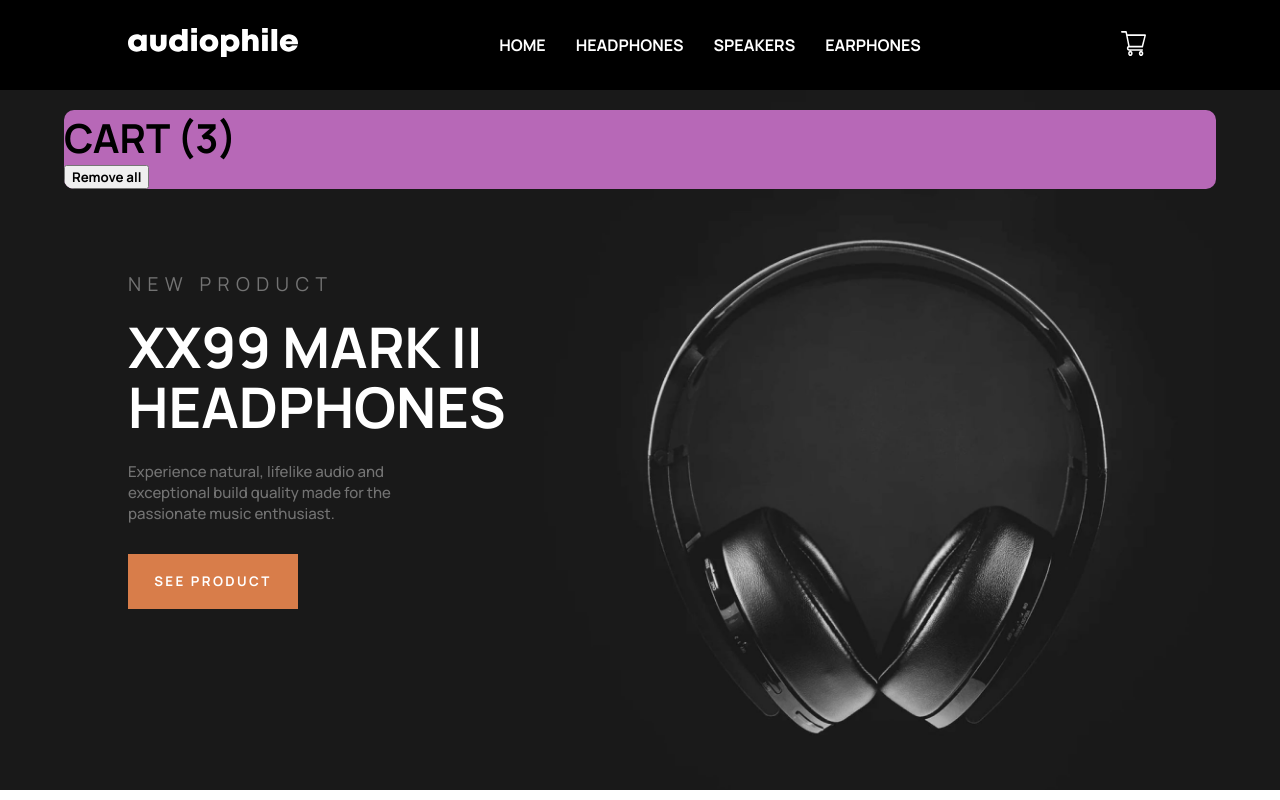
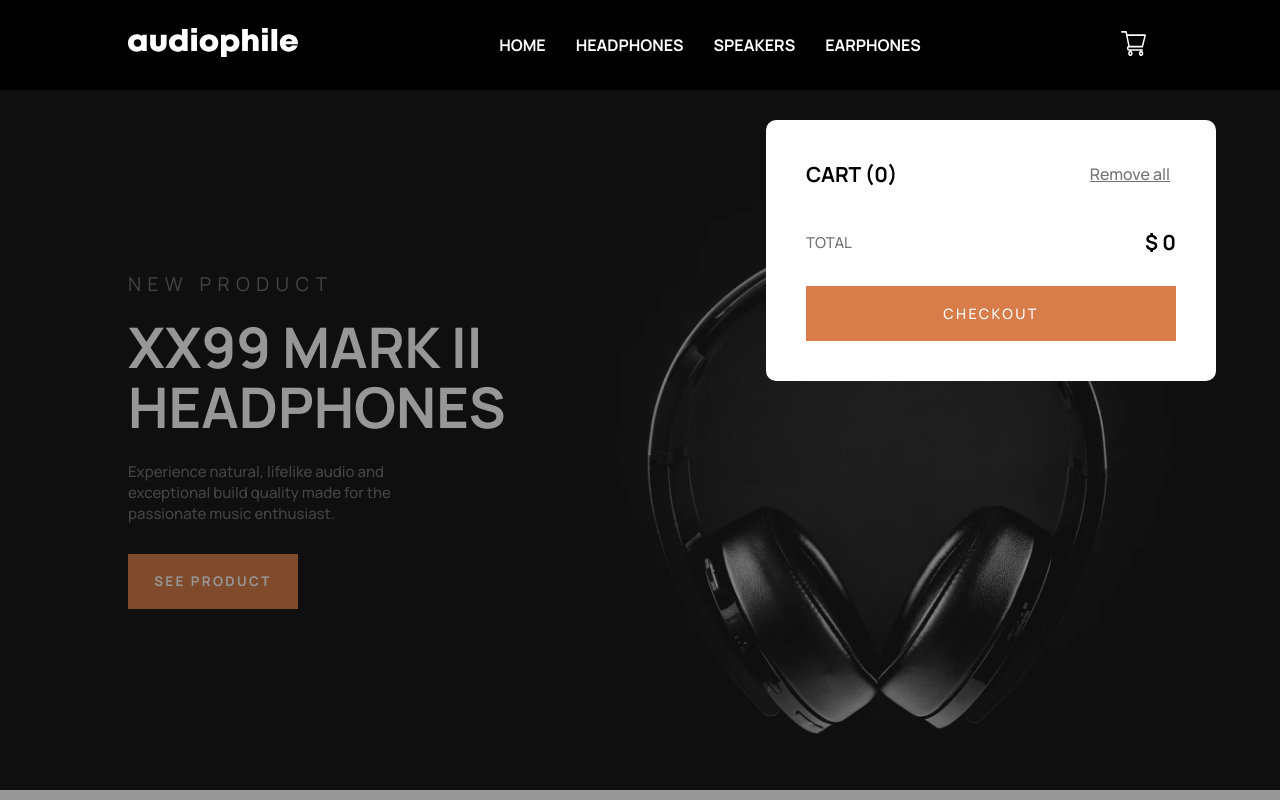
Before and after one commit to DylanNicolet/audiophile_website_frontendmentor.io, a React app: page / in a window 1280 px wide. Both pictures are taken after a click on the button 1131 px from the left and 45 px from the top of the page. Shown: the top 800 px of the page. Built offline with nearby package versions, Linux system fonts and the light colour scheme.

Commit message:
Worked on: Cart

```diff
--- a/src/App.jsx
+++ b/src/App.jsx
@@ -43,7 +43,6 @@ export default function App(){
 
     return(
         <section className="app">
-            <Cart />
             <ScrollToTop />
             <Shade />
             <Header />
--- a/src/components/Cart.jsx
+++ b/src/components/Cart.jsx
@@ -2,13 +2,43 @@ import React from "react"
 import { useSelector } from "react-redux"
 
 export default function Cart() {
-
+    //States
+    let [ totalCart, setTotalCart ] = React.useState( 0 )
+    let [ cartData, setCartData ] = React.useState( JSON.parse( localStorage.getItem( "cartData" ) || "[]" ) )
 
     //Get screenwidth from REDUX
-    const screenWidth = useSelector(state => state.appState.screenWidth)
+    const screenWidth = useSelector( state => state.appState.screenWidth )
 
-    let cartData = JSON.parse( localStorage.getItem( "cartData" ) || "[]" )
-    console.log( cartData )
+    //Determine total cart amount
+    React.useEffect( () => {
+        setTotalCart(0)
+        cartData.map( ( product ) => {
+            setTotalCart( ( prev ) => ( prev + (product.price * product.amount) ) )
+        } )
+    }, [cartData] )
+
+    //Update localStorage automatically when cartData changes
+    React.useEffect(() => {
+        localStorage.setItem("cartData", JSON.stringify(cartData))
+    }, [cartData] )
+
+    function decrementCounter( index ) {
+        if ( cartData[ index ].amount > 0 ) {
+            let newCart = cartData.slice()
+            newCart[ index ].amount = newCart[ index ].amount - 1
+            setCartData(newCart)
+        }
+    }
+
+    function increaseCounter( index ) {
+        let newCart = cartData.slice()
+        newCart[ index ].amount = newCart[ index ].amount + 1
+        setCartData(newCart)
+    }
+
+    function resetCart() {
+        setCartData([])
+    }
 
     let products = cartData.map( ( product, index ) => {
 
@@ -21,44 +51,47 @@ export default function Cart() {
             source = "/assets/product-" + product.slug + "/desktop/image-product.jpg"
         }
 
+        //Remove last word of product's name to match Figma model
+        let lastIndex = product.name.lastIndexOf(" ");
+        let productName = product.name.substring(0, lastIndex);
+
         return (
             <section className="product" key={index}>
 
                 <img src={source} alt="image" className="product__image"/>
 
                 <section className="title-and-price">
-                    <h3 className="title">{ product.name }</h3>
-                    <p className="price">{"$ " + product.totalPrice.toLocaleString()}</p>
+                    <h3 className="title">{ productName }</h3>
+                    <p className="price">{"$ " + (product.price * product.amount).toLocaleString()}</p>
                 </section>
 
                 <section className="counter">
-                        <button className="counter__button" onClick={decrementCounter}>-</button>
+                        <button className="counter__button" onClick={e => decrementCounter(index)}>-</button>
                         <p className="counter__number">{product.amount}</p>
-                        <button className="counter__button" onClick={increaseCounter}>+</button>
+                        <button className="counter__button" onClick={e => increaseCounter(index)}>+</button>
                 </section>
 
             </section>
         )
     } )
 
-    function decrementCounter() {
-
-    }
-
-    function increaseCounter() {
-
-    }
-
     return (
-        <section className="modal-cart" style={{ "display": "block" }}>
+        <section className="modal-cart">
             <section className="header">
-                <h2 className="title">CART (3)</h2>
-                <button className="button-remove-all">Remove all</button>
+                <h2 className="title">CART ({cartData.length})</h2>
+                <button className="button-remove-all" onClick={resetCart}>Remove all</button>
             </section>
 
             <section className="products-block">
                 {products}
             </section>
+
+            <section className="total-container">
+                <p className="total">TOTAL</p>
+                <p className="total-amount">$ {totalCart}</p>
+            </section>
+
+            <button id="button-checkout" className="button--light">CHECKOUT</button>
         </section>
     )
 }
--- a/src/components/Shade.jsx
+++ b/src/components/Shade.jsx
@@ -8,6 +8,10 @@ export default function Shade(){
 
         if ($('.mobile-nav').css('display') == 'block'){
             $(".mobile-nav").slideToggle(700);
+        }
+
+        if ($('.modal-cart').css('display') == 'block'){
+            $(".modal-cart").fadeToggle(700);
         }
 
         setTimeout(() => {
--- a/src/layout/Header.jsx
+++ b/src/layout/Header.jsx
@@ -7,22 +7,23 @@ import brandLogo from "../assets/shared/desktop/logo.svg"
 import cartIcon from "../assets/shared/desktop/icon-cart.svg"
 import CategoryNav from "../components/CategoryNav"
 import DeployedNav from "../components/DeployedNav"
+import Cart from "../components/Cart"
 
 
 export default function Header(){
-    const screenWidth = useSelector(state => state.appState.screenWidth)
+    const screenWidth = useSelector( state => state.appState.screenWidth )
+
+    let [CartIsOpen, setCartIsOpen] = React.useState(false)
 
     //Open or close mobile menu on hamburger click
     function toggleMenu(){
         $(".mobile-nav").slideToggle(700);
-
-        setTimeout(() => {
-            $(".shade").fadeToggle(700);
-        }, 200)
+        $(".shade").fadeToggle(700);
     }
 
     function toggleCart() {
-        $( ".cart-modal" ).fadeToggle( 700 );
+        setCartIsOpen( ( prev ) => ( !prev ) )
+        $(".shade").fadeToggle(300);
     }
 
     return(
@@ -46,6 +47,8 @@ export default function Header(){
             <section className="mobile-nav" style={{"display" : "none"}}>
                 <CategoryNav header={true} />
             </section>
+
+            {CartIsOpen && <Cart />}
         </header>
     )
 }
--- a/src/pages/ProductPage.jsx
+++ b/src/pages/ProductPage.jsx
@@ -10,11 +10,16 @@ export default function ProductPage() {
     let { productSlug } = useParams()
 
     //Filter all received data, for this product only
-    let product = data.filter( ( product ) => { if ( product.slug == productSlug ) { return product } } )[ 0 ]
+    const { pathname } = useLocation();
 
     //States
     let [ counterNumber, setCounterNumber ] = React.useState( 1 )
     let [ price, setPrice ] = React.useState( product.price )
+    let [ product, setProduct ] = React.useState( data.filter( ( product ) => { if ( product.slug == productSlug ) { return product } } )[ 0 ] )
+
+    React.useEffect(() => {
+        setProduct( data.filter( ( product ) => { if ( product.slug == productSlug ) { return product } } )[ 0 ] )
+    }, [pathname]); //TEST THIS TOMORROW
 
     //Get screenwidth from REDUX
     const screenWidth = useSelector(state => state.appState.screenWidth)
@@ -46,7 +51,7 @@ export default function ProductPage() {
         let newCartData = {
             id: product.id,
             amount: counterNumber,
-            totalPrice: price,
+            price: product.price,
             name: product.name,
             slug: product.slug
         }
--- a/src/sass/components/_Cart.scss
+++ b/src/sass/components/_Cart.scss
@@ -1,7 +1,7 @@
 @use "../utils" as u;
 
 .modal-cart{
-    background-color: rgb(183, 104, 183);
+    background-color: u.$color-background-secondary;
     position: fixed;
     width: 90%;
     max-height: 80%;
@@ -9,12 +9,143 @@
     top: 110px;
     left: 5%;
     border-radius: 10px;
+    z-index: 2;
+    padding: 7%;
+    color: u.$color-secondary;
 
-    .products-block{
-        .product{
-            .product__image{
-                width: 20%;
+    &::-webkit-scrollbar {
+        display: none;
+    }
+
+    @include u.tablet-only{
+        width: 50%;
+        left: auto;
+        right: 5%;
+        padding: 5%;
+        top: 120px;
+    }
+
+    @include u.desktop-only{
+        width: 450px;
+        padding: 40px;
+    }
+
+    .header{
+        display: flex;
+        justify-content: space-between;
+        margin-bottom: 40px;
+
+        .title{
+            font-size: 1.3rem;
+        }
+
+        .button-remove-all{
+            border: none;
+            background-color: transparent;
+            text-decoration: underline;
+            font-size: 1.1rem;
+            font-weight: 500;
+            color: u.$color-text-primary;
+
+            @include u.desktop-only{
+                font-size: 1rem;
+
+                &:hover{
+                    text-decoration: none;
+                    cursor: pointer;
+                }
             }
         }
     }
+
+    .products-block{
+        margin-bottom: 40px;
+
+        .product{
+            display: flex;
+            flex-wrap: nowrap;
+            align-items: center;
+            margin-bottom: 20px;
+
+            .product__image{
+                width: 22%;
+                border-radius: 10px;
+                margin-right: 20px;
+
+                 @include u.tablet-only{
+                    width: 25%;
+                    height: auto;
+                    aspect-ratio: 1/1;
+                    object-fit: cover;
+                }
+            }
+
+            .title-and-price{
+                margin-right: 20px;
+                max-width: 30%;
+
+                .title{
+                    font-size: 1rem;
+                    font-weight: 600;
+                    margin-bottom: 5px;
+                }
+
+                .price{
+                    color: u.$color-text-primary;
+                    font-size: 1rem;
+                    font-weight: 600;
+                }
+            }
+
+            .counter{
+                display: flex;
+                background-color: u.$color-background-primary;
+                margin-left: auto;
+                height: 35px;
+                width: 100px;
+                justify-content: space-between;
+                align-items: center;
+
+                .counter__button{
+                    height: 100%;
+                    width: 35%;
+                    background-color: transparent;
+                    border: none;
+                    font-size: 1rem;
+                    color: u.$color-text-primary;
+
+                    @include u.desktop-only{
+                        cursor: pointer;
+                    }
+                }
+
+                .counter__number{
+                    font-size: 0.9rem;
+                    font-weight: 600;
+                }
+            }
+        }
+    }
+
+    .total-container{
+        display: flex;
+        justify-content: space-between;
+        align-items: center;
+        margin-bottom: 30px;
+
+        .total{
+            color: u.$color-text-primary;
+        }
+
+        .total-amount{
+            font-weight: 600;
+            font-size: 1.3rem;
+        }
+    }
+
+    #button-checkout{
+        width: 100%;
+        font-weight: 500;
+        font-size: 0.9rem;
+    }
 }
--- a/src/sass/components/_Shade.scss
+++ b/src/sass/components/_Shade.scss
@@ -1,9 +1,15 @@
+@use "../utils" as u;
+
 .shade{
     width: 100vw;
     height: 100vh;
     background-color: rgba(0, 0, 0, 0.407);
     z-index: 1;
-    position: absolute;
+    position: fixed;
     left: 0;
     top: 0;
+
+    @include u.desktop-only{
+        cursor: pointer;
+    }
 }
--- a/src/sass/layouts/_header.scss
+++ b/src/sass/layouts/_header.scss
@@ -73,6 +73,7 @@ header{
         @include u.desktop-only{
             margin-left: 0;
             text-align: right;
+            cursor: pointer;
         }
 
         img{
```
Also changed, not shown: src/sass/App.css, 1 other file (tests, documents, lock files or other folders).
